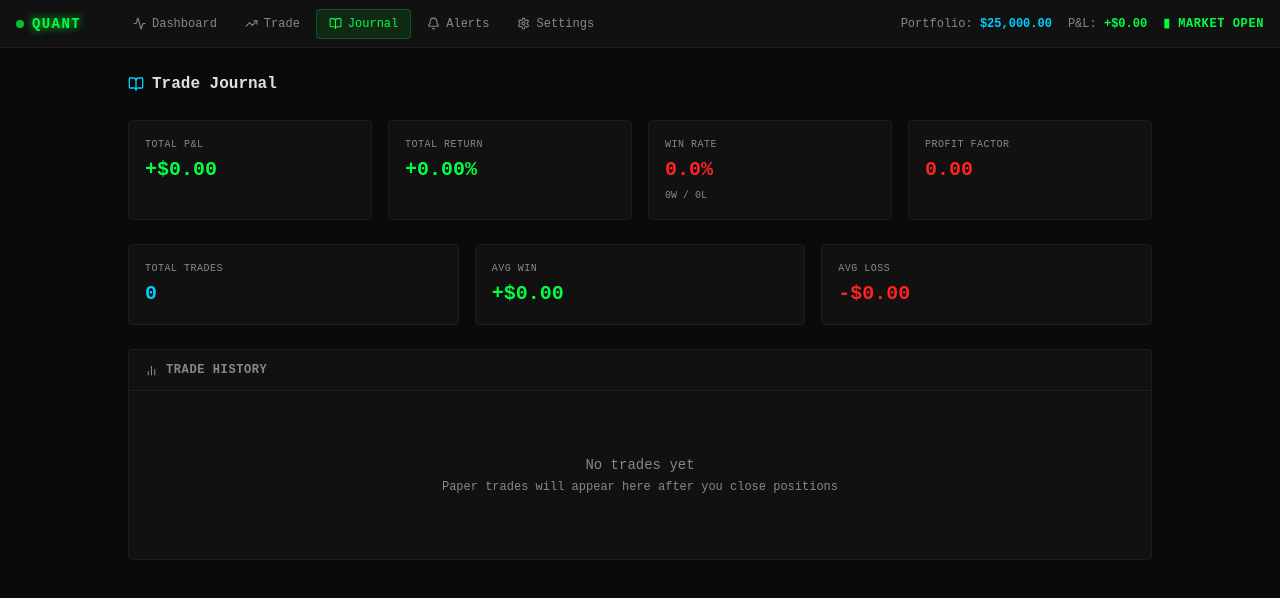
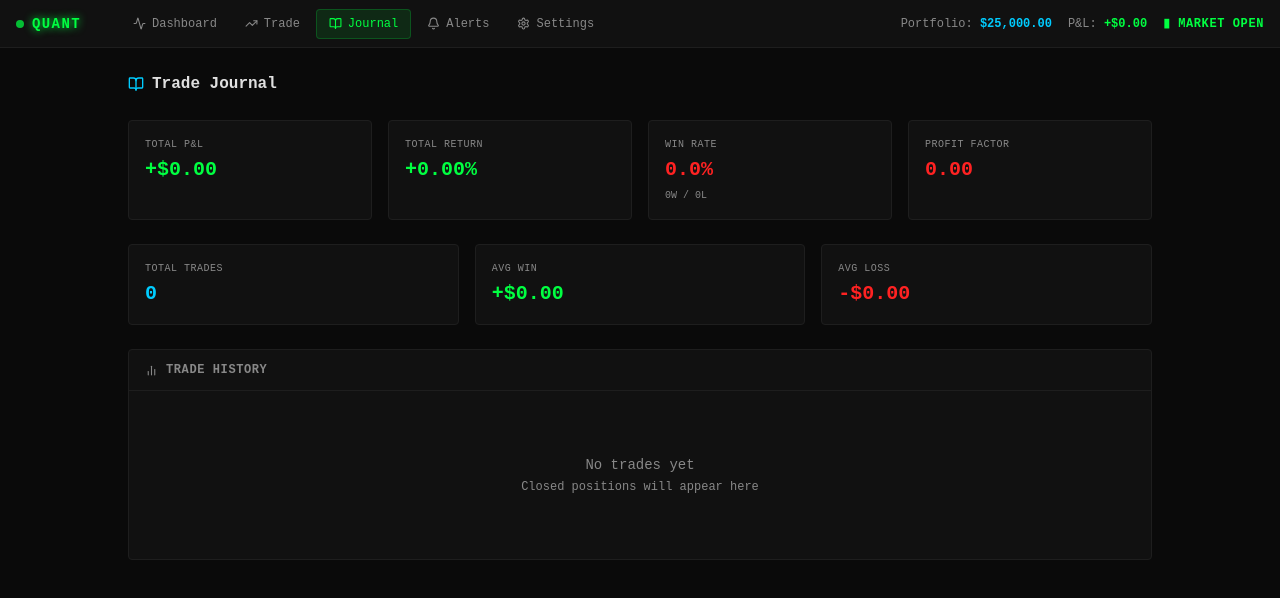
Before and after one commit to zach1020/ClaudeQuant, a Next.js app: page /journal in a window 1280 px wide. Shown: the top 598 px of the page. Built offline with nearby package versions, Linux system fonts and the light colour scheme.

Commit message:
Separating the fake from the real 100

```diff
--- a/app/journal/page.tsx
+++ b/app/journal/page.tsx
@@ -7,6 +7,9 @@ import type { Trade } from "@/lib/types";
 export default function JournalPage() {
   const trades = useStore((s) => s.trades);
   const cashBalance = useStore((s) => s.cashBalance);
+  const alpacaMode = useStore((s) => s.alpacaMode);
+  const liveAccount = useStore((s) => s.liveAccount);
+  const isLive = alpacaMode === "live";
 
   const totalPnl = trades.reduce((sum, t) => sum + t.pnl, 0);
   const wins = trades.filter((t) => t.pnl > 0);
@@ -16,8 +19,9 @@ export default function JournalPage() {
   const avgLoss = losses.length > 0 ? Math.abs(losses.reduce((sum, t) => sum + t.pnl, 0) / losses.length) : 0;
   const profitFactor = avgLoss > 0 ? avgWin / avgLoss : 0;
 
-  const INITIAL_BALANCE = 25000;
-  const totalReturn = ((cashBalance - INITIAL_BALANCE) / INITIAL_BALANCE) * 100;
+  const totalReturn = isLive && liveAccount
+    ? liveAccount.dayPnlPct
+    : ((cashBalance - 25000) / 25000) * 100;
 
   return (
     <div className="h-full overflow-y-auto p-6">
@@ -51,7 +55,7 @@ export default function JournalPage() {
           {trades.length === 0 ? (
             <div className="flex flex-col items-center justify-center py-16 text-text-dim">
               <p className="text-sm">No trades yet</p>
-              <p className="text-xs mt-1">Paper trades will appear here after you close positions</p>
+              <p className="text-xs mt-1">Closed positions will appear here</p>
             </div>
           ) : (
             <div className="overflow-x-auto">
--- a/app/settings/page.tsx
+++ b/app/settings/page.tsx
@@ -330,8 +330,8 @@ export default function SettingsPage() {
           </div>
         </div>
 
-        {/* ── Paper Trading Reset ───────────────────────────────────────── */}
-        <div className="bg-surface border border-border rounded p-5 space-y-3">
+        {/* ── Paper Trading Reset (hidden in live mode) ─────────────────── */}
+        {store.alpacaMode !== "live" && <div className="bg-surface border border-border rounded p-5 space-y-3">
           <span className="text-xs font-bold text-text-dim tracking-wider">PAPER TRADING</span>
           <div className="flex items-center justify-between">
             <div>
@@ -349,7 +349,7 @@ export default function SettingsPage() {
               Reset to $25,000
             </button>
           </div>
-        </div>
+        </div>}
 
         {/* ── About ─────────────────────────────────────────────────────── */}
         <div className="bg-surface border border-border rounded p-5 space-y-2">
--- a/components/Navigation.tsx
+++ b/components/Navigation.tsx
@@ -30,18 +30,23 @@ const PHASE_LABEL: Record<string, string> = {
 export default function Navigation() {
   const pathname = usePathname();
   const phase = getMarketPhase();
-  const cashBalance = useStore((s) => s.cashBalance);
-  const positions = useStore((s) => s.positions);
+  const cashBalance = useStore((s) => s.alpacaMode === "live" ? 0 : s.cashBalance);
+  const positions = useStore((s) => s.alpacaMode === "live" ? [] : s.positions);
   const autoTradeEnabled = useStore((s) => s.autoTradeEnabled);
   const tweets = useStore((s) => s.tweets);
   const autoTradeDailyCount = useStore((s) => s.autoTradeDailyCount);
+  const alpacaMode = useStore((s) => s.alpacaMode);
+  const liveAccount = useStore((s) => s.liveAccount);
   const apiCreditError = useStore((s) => s.apiCreditError);
   const setApiCreditError = useStore((s) => s.setApiCreditError);
   const outOfFundsError = useStore((s) => s.outOfFundsError);
   const setOutOfFundsError = useStore((s) => s.setOutOfFundsError);
-  const totalUnrealized = positions.reduce((sum, p) => sum + p.unrealizedPnl, 0);
   const bannerCount = (apiCreditError ? 1 : 0) + (outOfFundsError ? 1 : 0);
-  const portfolioValue = cashBalance + positions.reduce((sum, p) => sum + p.currentPrice * p.quantity, 0);
+
+  const isLive = alpacaMode === "live";
+  const paperPortfolioValue = cashBalance + positions.reduce((sum, p) => sum + p.currentPrice * p.quantity, 0);
+  const portfolioValue = isLive ? (liveAccount?.portfolioValue ?? null) : paperPortfolioValue;
+  const dayPnl = isLive ? (liveAccount?.dayPnl ?? null) : positions.reduce((sum, p) => sum + p.unrealizedPnl, 0);
 
   return (
     <>
@@ -93,16 +98,21 @@ export default function Navigation() {
 
       {/* Portfolio value */}
       <div className="flex items-center gap-4 text-xs">
+        {isLive && (
+          <div className="flex items-center gap-1 text-[10px] font-bold text-bear border border-bear/40 bg-bear/10 rounded px-2 py-0.5 tracking-wider">
+            ● LIVE
+          </div>
+        )}
         <div className="text-text-dim">
-          Portfolio:{" "}
-          <span className="text-info font-bold">
-            ${portfolioValue.toLocaleString("en-US", { minimumFractionDigits: 2, maximumFractionDigits: 2 })}
+          {isLive ? "Account" : "Portfolio"}:{" "}
+          <span className={cn("font-bold", isLive ? "text-bear" : "text-info")}>
+            {portfolioValue === null ? "—" : `$${portfolioValue.toLocaleString("en-US", { minimumFractionDigits: 2, maximumFractionDigits: 2 })}`}
           </span>
         </div>
         <div className="text-text-dim">
-          P&L:{" "}
-          <span className={cn("font-bold", totalUnrealized >= 0 ? "text-bull" : "text-bear")}>
-            {totalUnrealized >= 0 ? "+" : ""}${totalUnrealized.toFixed(2)}
+          {isLive ? "Day" : ""} P&L:{" "}
+          <span className={cn("font-bold", (dayPnl ?? 0) >= 0 ? "text-bull" : "text-bear")}>
+            {dayPnl === null ? "—" : `${(dayPnl ?? 0) >= 0 ? "+" : ""}$${Math.abs(dayPnl ?? 0).toFixed(2)}`}
           </span>
         </div>
         {autoTradeEnabled && (
```
